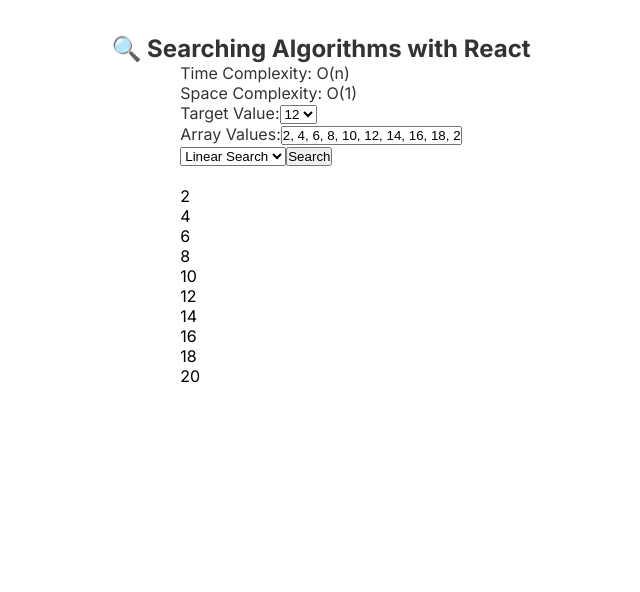
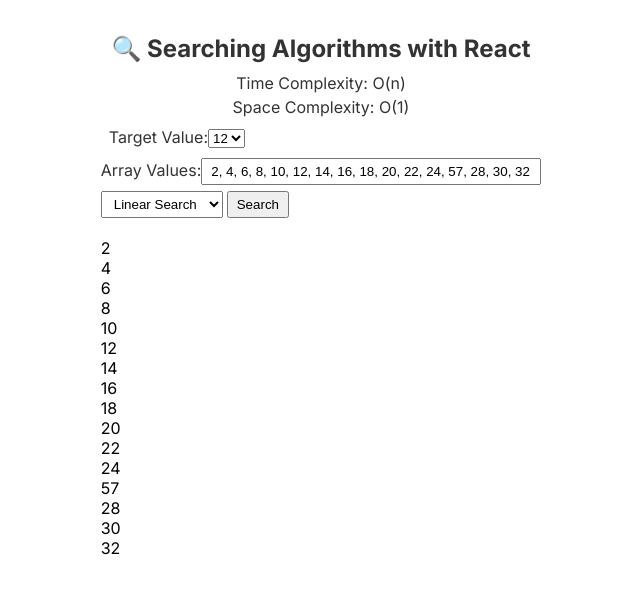
Before and after one commit to Ukhang/algods-project, a Next.js app in the folder animated-search-algorithms/: page / in a window 1280 px wide. Shown: the top 592 px of the page, without its empty margins (319-959 px from the left). Built offline with nearby package versions, Linux system fonts and the light colour scheme.

Commit message:
[DONE] add binary search algorithm functionality

```diff
--- a/animated-search-algorithms/src/components/ArrayInput.tsx
+++ b/animated-search-algorithms/src/components/ArrayInput.tsx
@@ -4,6 +4,11 @@
   array: number[];
   onArrayChange: (newArray: number[]) => void;
 }
+
+const inputStyles = {
+  width: "340px",
+  padding: "4px 8px",
+};
 
 export const ArrayInput: React.FC<ArrayInputProps> = ({
   array,
@@ -23,7 +28,9 @@
   };
 
   return (
-    <div>
+    <div style={{
+      marginTop: "6px",
+    }}>
       <label htmlFor="array">Array Values:</label>
       <input
         type="text"
@@ -31,6 +38,7 @@
         value={inputArray}
         onChange={handleInputChange}
         onBlur={handleBlur}
+        style={{ ...inputStyles}}
       />
     </div>
   );
--- a/animated-search-algorithms/src/components/SearchAnimation.tsx
+++ b/animated-search-algorithms/src/components/SearchAnimation.tsx
@@ -2,10 +2,25 @@
 import { useSpring, animated, useSprings } from "react-spring";
 import { ArrayInput } from "./ArrayInput";
 import { TargetInput } from "./TargetInput";
+import { resolve } from "path";
 
 interface SearchAnimationProps {
   defaultTarget: number;
 }
+
+const searchAnimationStyles = {
+  display: "flex",
+  flexDirection: "column",
+  alignItems: "center",
+  justifyContent: "center",
+  padding: "20px",
+  border: "1px solid #000000",
+  borderRadius: "4px",
+  width: "400px",
+  margin: "0 auto",
+};
+
+const tempArray: Array<number> = [2, 4, 6, 8, 10, 12, 14, 16, 18, 20, 22, 24, 57, 28, 30, 32];
 
 export const SearchAnimation: React.FC<SearchAnimationProps> = ({
   defaultTarget,
@@ -13,10 +28,10 @@
   const [target, setTarget] = useState(defaultTarget);
   const [selectedFunction, setSelectedFunction] = useState("linear");
   const [resultIndex, setResultIndex] = useState(-1);
-  const [array, setArray] = useState([2, 4, 6, 8, 10, 12, 14, 16, 18, 20]);
+  const [array, setArray] = useState(tempArray);
   const [timeAndSpace, setTimeComplexity] = useState({
-    time: "",
-    space: "",
+    time: "O(n)",
+    space: "O(1)",
   });
 
   // Animation for search result
@@ -48,6 +63,10 @@
   };
 
   const linearSearch = (arr: number[], target: number) => {
+    setTimeComplexity({
+      time: "O(n)",
+      space: "O(1)",
+    });
     setResultIndex(-1);
     setSprings((i) => ({
       opacity: 1,
@@ -75,27 +94,60 @@
   };
 
   const binarySearch = (arr: number[], target: number) => {
-    // Implement binary search and animate the search process
-  };
-
-  useEffect(() => {
-    if (selectedFunction === "linear") {
-      setTimeComplexity({
-        time: "O(n)",
-        space: "O(1)",
-      });
-    } else if (selectedFunction === "binary") {
     setTimeComplexity({
       time: "O(log n)",
       space: "O(1)",
     });
+    setResultIndex(-1);
+    setSprings((i) => ({
+      opacity: 1,
+      color: "#000000",
+      config: { duration: 300 },
+    }));
+
+    // const delay = (ms: number) => new Promise((resolve) => setTimeout(resolve, ms));
+    const delay = (ms: number) => new Promise((resolve) => setTimeout(resolve, ms));
+    const animate = async () => {
+      let left = 0;
+      let right = arr.length - 1;
+      while(left <= right) {
+        const mid = Math.floor((left + right) / 2);
+        await delay(500);
+        setSprings((j) => ({
+          opacity: j === mid ? 1 : 0.5,
+          color: arr[j] === target ? "#00AA00" : j === mid ? "#FF0000" : "#000000"
+        }));
+
+        if (arr[mid] === target) {
+          setResultIndex(mid);
+          return;
+        } else if (arr[mid] < target) {
+          left = mid + 1;
+        } else {
+          right = mid - 1;
         }
-  }, [selectedFunction]);
+      };
+      setResultIndex(-1);
+    };
+
+    animate();
+  };
 
   return (
-    <div>
-      <p>Time Complexity: {timeAndSpace?.time}</p>
-      <p>Space Complexity: {timeAndSpace?.space}</p>
+    <div style={{ marginTop: "10px" }}>
+      <div style={{
+        display: "flex",
+        flexDirection: "column",
+        gap: "4px",
+        alignItems: "center"
+      }}>
+        <p>
+          Time Complexity: {timeAndSpace?.time}
+        </p>
+        <p>
+          Space Complexity: {timeAndSpace?.space}
+        </p>
+      </div>
       <TargetInput
         defaultTarget={defaultTarget}
         onTargetChange={handleTargetChange}
@@ -103,14 +155,21 @@
       />{" "}
       {/* Pass the array state to TargetInput */}
       <ArrayInput array={array} onArrayChange={handleArrayChange} />
+      <div style={{
+        display: "flex",
+        gap: "4px",
+        marginTop: "6px"
+      }}>
         <select
           value={selectedFunction}
           onChange={(e) => setSelectedFunction(e.target.value)}
+          style={{padding: "4px 8px" }}
         >
           <option value="linear">Linear Search</option>
           <option value="binary">Binary Search</option>
         </select>
-      <button onClick={handleSearch}>Search</button>
+        <button onClick={handleSearch} style={{ padding: "4px 8px" }}>Search</button>
+      </div>
       <animated.div style={resultAnimation}>
         {resultIndex !== -1 ? `Found at index ${resultIndex}` : "Not Found"}
       </animated.div>
--- a/animated-search-algorithms/src/components/TargetInput.tsx
+++ b/animated-search-algorithms/src/components/TargetInput.tsx
@@ -19,7 +19,7 @@
   };
 
   return (
-    <div>
+    <div style={{ marginTop: "6px", padding: "4px 8px" }}>
       <label htmlFor="target">Target Value:</label>
       <select id="target" value={target} onChange={handleSelectChange}>
         {array?.map((value) => (
```
Also changed, not shown: 1 other file (tests, documents, lock files or other folders). Lines whose indentation alone changed are shown as unchanged.
